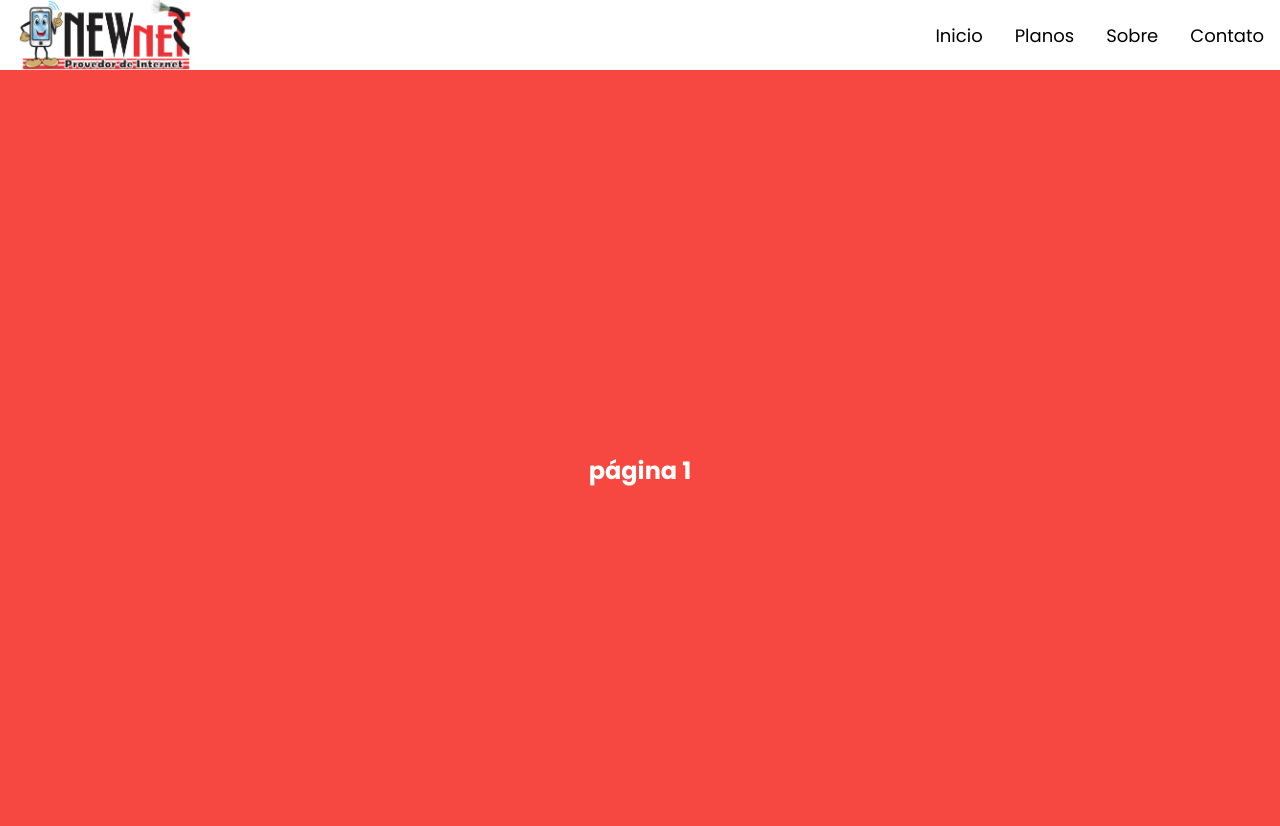
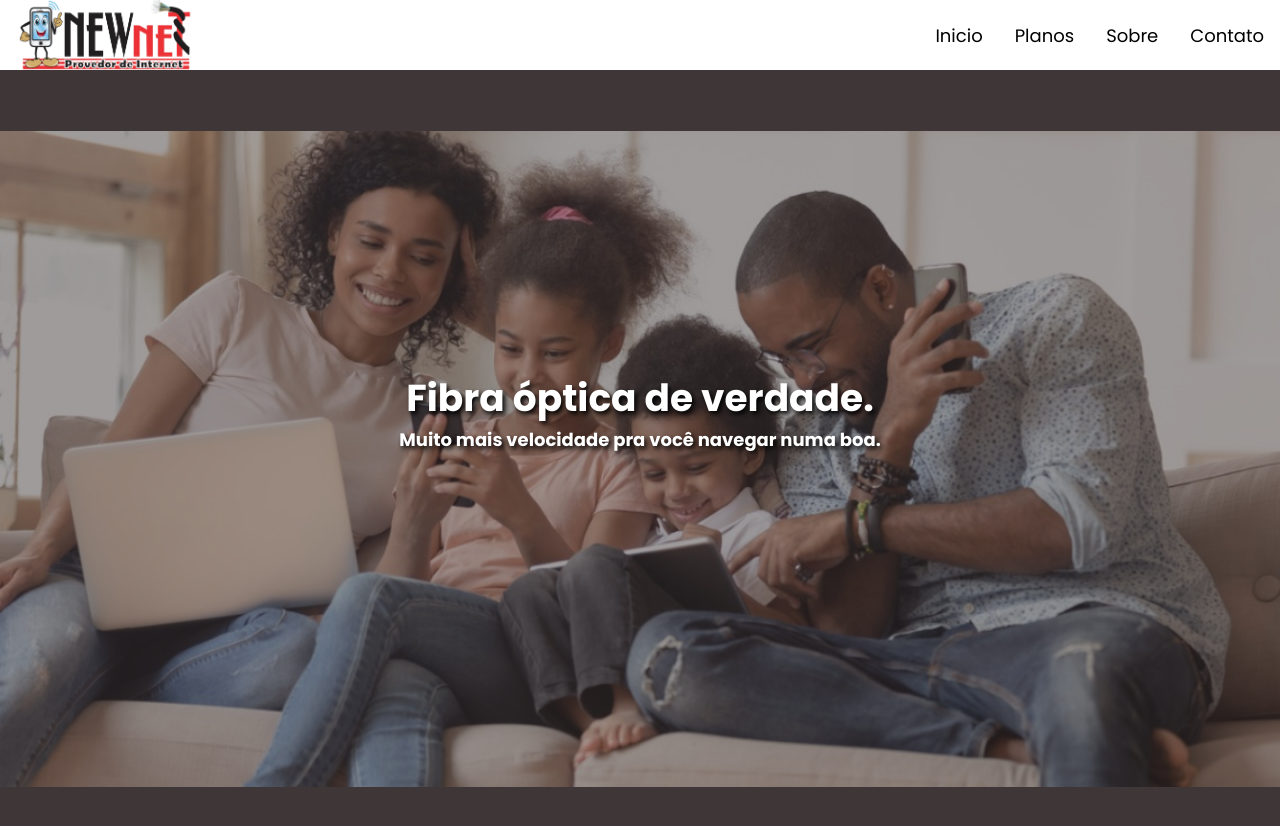
Before and after one commit to eliellsouzza/NEW-NET, a plain HTML site: page index.html in a window 1280 px wide. Drawn offline with Linux system fonts and the light colour scheme.

Commit message:
HEADER FEITO

```diff
--- a/css/styled.css
+++ b/css/styled.css
@@ -49,11 +49,6 @@ a {
   padding-block: 16px;
 }
 
-.hero {
-  height: calc(100vh - 70px);
- /*  background: center / cover no-repeat url("../assets/bg.jpeg"); */
-}
-
 .hamburguer {
   display: none;
   border: none;
@@ -94,7 +89,7 @@ a {
     clip-path: circle(100px at 90% -15%);
     transition: 1s ease-out;
     pointer-events: none;
-    z-index: 1
+    z-index: 1;
   }
 
   .nav-list a {
@@ -144,7 +139,6 @@ a {
   height: 100vh;
   scroll-snap-type: y mandatory;
   overflow-y: scroll;
-  z-index: 0;
 }
 
 section {
@@ -157,11 +151,32 @@ section {
   position: sticky;
   top: 0;
   left: 0;
-
 }
 
 .page1 {
-  background-color: #f64740;
+  display: flex;
+  background-color: #3f3737;
+}
+
+.page1 .title {
+  width: 45vw;
+  height: 25vh;
+  z-index: 1;
+  position: absolute;
+  color: white;
+  text-shadow: black 0.1em 0.1em 0.2em;
+  font-size: 25px;
+  text-align: center;
+}
+.page1 .title h3 {
+  font-size: 18px;
+}
+
+.page1 img {
+  margin-bottom: 15px;
+  background-color: #922865;
+  width: 100vw;
+  opacity: 0.5;
 }
 
 .page2 {
--- a/index.html
+++ b/index.html
@@ -22,12 +22,21 @@
         </nav>
     </header>
 
-
-
    <div class="interface">
 
     <section class="page1">
-        <h1>página 1</h1>
+
+        <div class="title">
+
+            <h2>Fibra óptica de verdade.</h2>
+            <h3>Muito mais velocidade
+                pra você navegar numa boa.</h3>
+        </div>
+
+        <div class="imagem-banner;">
+            <img src="./assets/img banner2.jpeg" alt="imagem família topo">
+        </div>
+
     </section>
 
     <section class="page2">
```
Also changed, not shown: assets/bg.jpeg (deleted), assets/img banner.png (added), assets/img banner2.jpeg (added).
